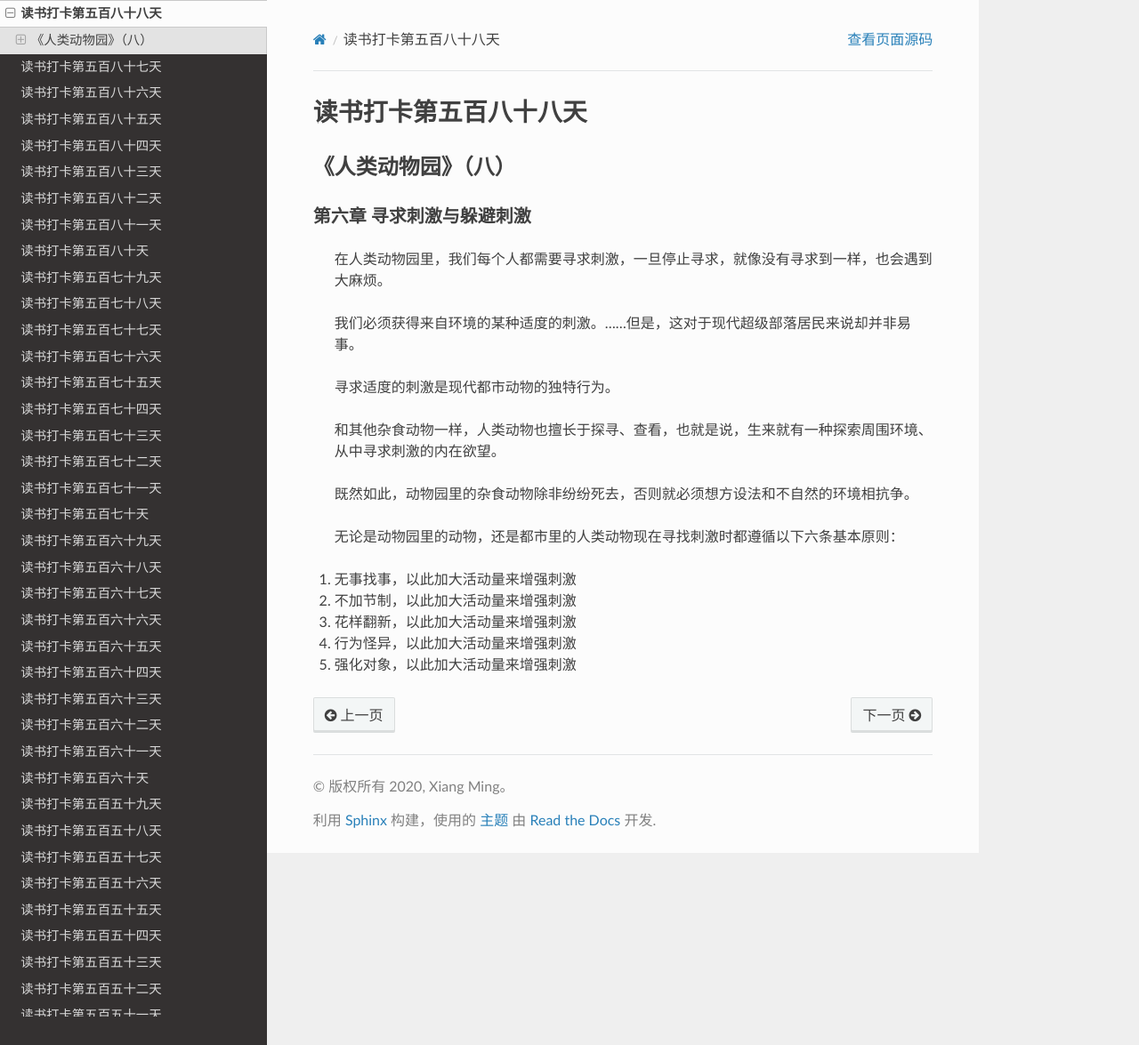
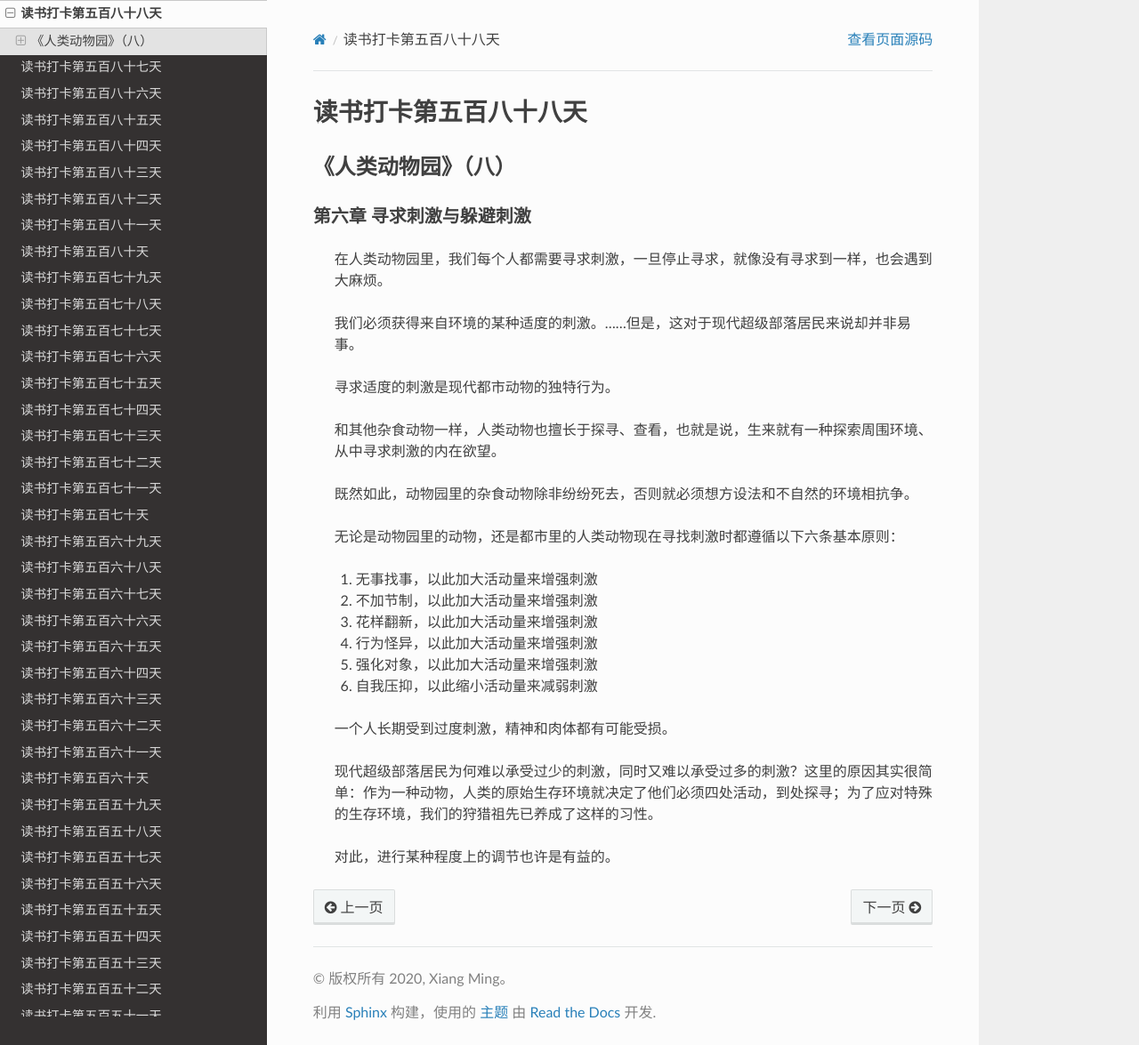
Before and after one commit to xiangming1975/reading, a Sphinx documentation site: the page built from source/2022-06-01.md, in a window 1280 px wide and 1175 px high. Shown: the whole window at 89% size. Built offline with Sphinx 7.4.7 and the Read the Docs theme 2.0.0, drawn with Linux system fonts in a browser that asks for light colours.

Commit message:
自动提交时间: 2022-06-05T22:03:18,159686457+08:00

```diff
--- a/source/2022-06-01.md
+++ b/source/2022-06-01.md
@@ -13,8 +13,15 @@
 > 既然如此，动物园里的杂食动物除非纷纷死去，否则就必须想方设法和不自然的环境相抗争。
 
 > 无论是动物园里的动物，还是都市里的人类动物现在寻找刺激时都遵循以下六条基本原则：
-1. 无事找事，以此加大活动量来增强刺激
-2. 不加节制，以此加大活动量来增强刺激
-3. 花样翻新，以此加大活动量来增强刺激
-4. 行为怪异，以此加大活动量来增强刺激
-5. 强化对象，以此加大活动量来增强刺激
+> 1. 无事找事，以此加大活动量来增强刺激
+> 2. 不加节制，以此加大活动量来增强刺激
+> 3. 花样翻新，以此加大活动量来增强刺激
+> 4. 行为怪异，以此加大活动量来增强刺激
+> 5. 强化对象，以此加大活动量来增强刺激
+> 6. 自我压抑，以此缩小活动量来减弱刺激
+
+> 一个人长期受到过度刺激，精神和肉体都有可能受损。
+
+> 现代超级部落居民为何难以承受过少的刺激，同时又难以承受过多的刺激？这里的原因其实很简单：作为一种动物，人类的原始生存环境就决定了他们必须四处活动，到处探寻；为了应对特殊的生存环境，我们的狩猎祖先已养成了这样的习性。
+
+> 对此，进行某种程度上的调节也许是有益的。
```
Also changed, not shown: source/2022-06-05.md (added, +19 -0 lines).
